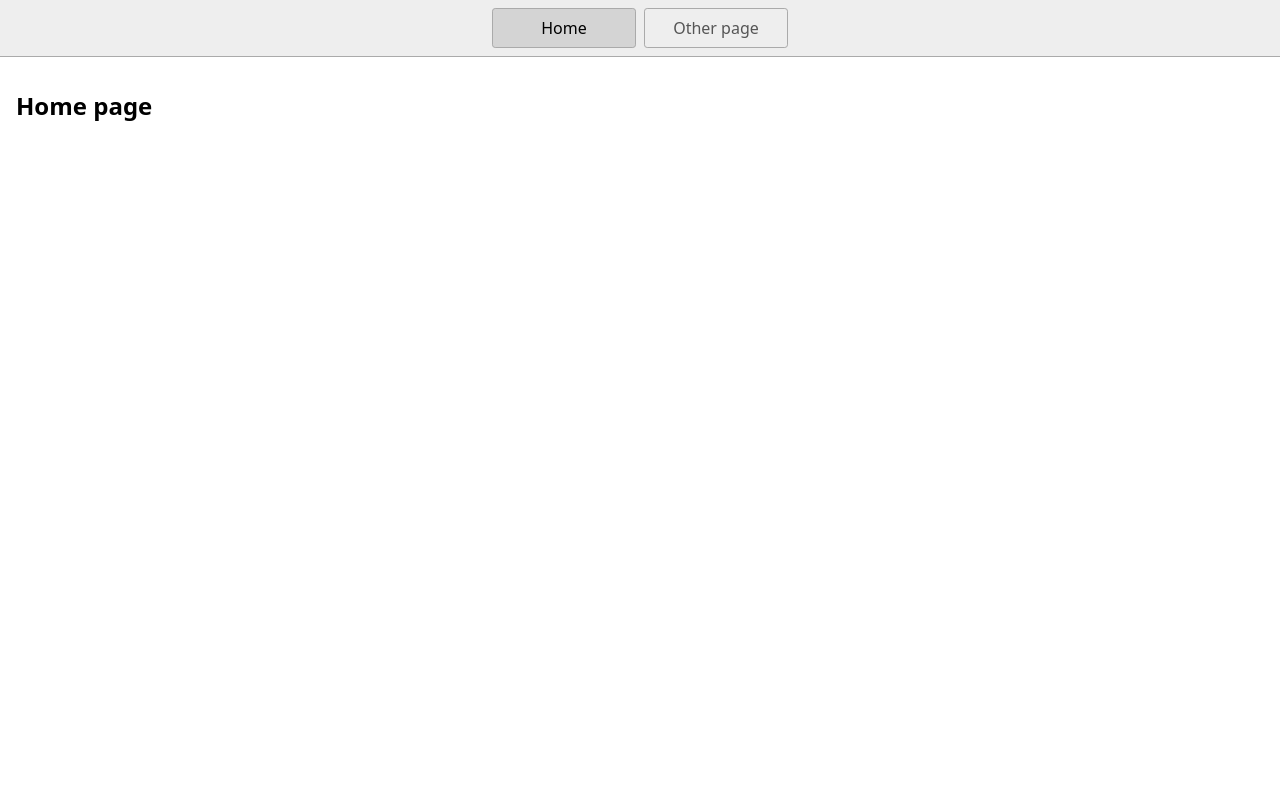
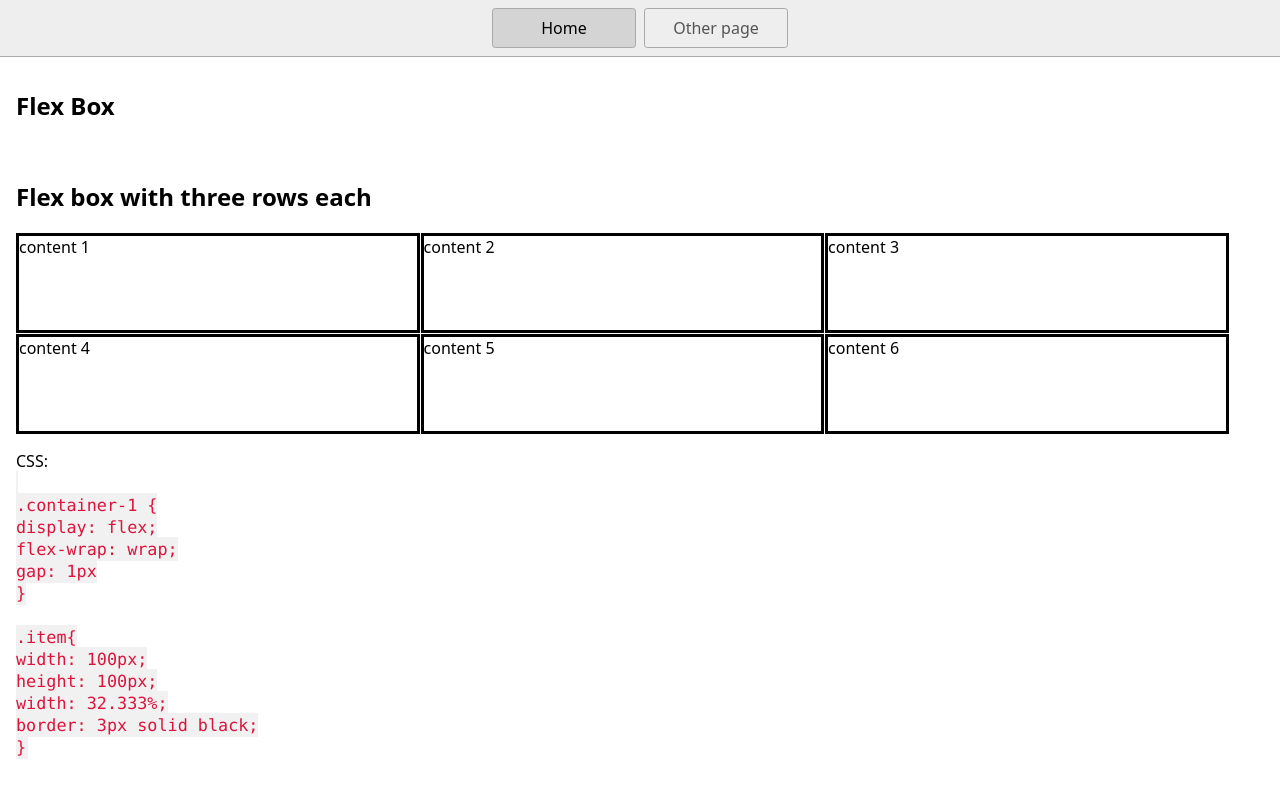
Before and after one commit to vibeshnan-kangamani/flex-box-practice, a plain HTML site: page index.html in a window 1280 px wide. Drawn offline with Linux system fonts and the light colour scheme.

Commit message:
felx-box with three columns per row

```diff
--- a/index.html
+++ b/index.html
@@ -17,7 +17,34 @@
       <a href="/page2.html">Other page</a>
     </nav>
     <main>
-      <h1>Home page</h1>
+      <h1>Flex Box</h1><br>
+
+      <h2>Flex box with three rows each</h2>
+      <div class="container-1">
+        <div class="item"> content 1</div>
+        <div class="item"> content 2</div>
+        <div class="item"> content 3</div>
+        <div class="item"> content 4</div>
+        <div class="item"> content 5</div>
+        <div class="item"> content 6</div>
+      </div>
+      <p>
+        CSS: <br>
+        <code>
+          .container-1 {
+            display: flex;
+            flex-wrap: wrap;
+            gap: 1px
+          }
+
+          .item{
+            width: 100px;
+            height: 100px;
+            width: 32.333%;
+            border: 3px solid black;
+          }
+        </code>
+      </p>
     </main>
   </body>
 </html>
--- a/styles.css
+++ b/styles.css
@@ -44,3 +44,26 @@ h1 {
   font-weight: bold;
   font-size: 1.5rem;
 }
+
+
+.container-1 {
+  display: flex;
+  flex-wrap: wrap;
+  gap: 1px
+}
+
+.item{
+  width: 100px;
+  height: 100px;
+  width: 32.333%;
+  border: 3px solid black;
+}
+
+code {
+  font-family: Consolas,"courier new";
+  color: crimson;
+  background-color: #f1f1f1;
+  padding: 2px;
+  font-size: 105%;
+  white-space: pre-line;
+}
```
